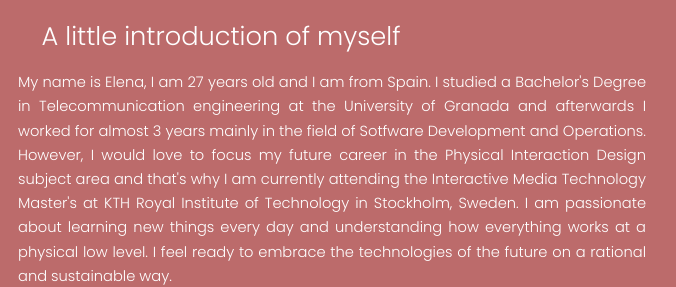
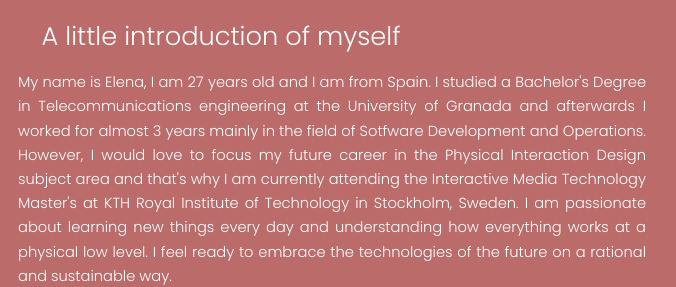
Before and after one commit to Elenaegr/elenaegr.github.io, a plain HTML site: page index.html in a window 1280 px wide. Shown: the part 671-958 px from the top of the page, 419-1095 px from the left. Drawn offline with Linux system fonts and the light colour scheme.

Commit message:
telecommunications

```diff
--- a/index.html
+++ b/index.html
@@ -50,7 +50,7 @@
 					<div>
 						<p class="justified"><span class="image left"><img src="images/about.jpg" alt="" /></span>My name is Elena,
 							I am 27 years old and I am from Spain. I studied a Bachelor's Degree
-							in Telecommunication engineering at the University of Granada and afterwards I worked
+							in Telecommunications engineering at the University of Granada and afterwards I worked
 							for almost 3 years mainly in the field of Sotfware Development and Operations.
 							However, I would love to focus my future career in the Physical Interaction Design
 							subject area and that's why I am currently attending the Interactive Media Technology
```
